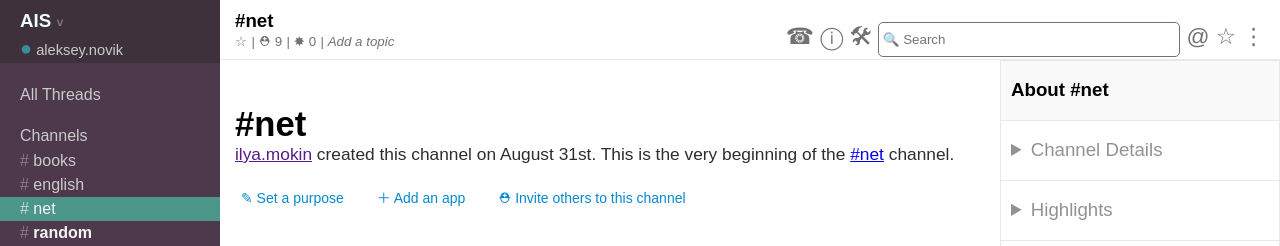
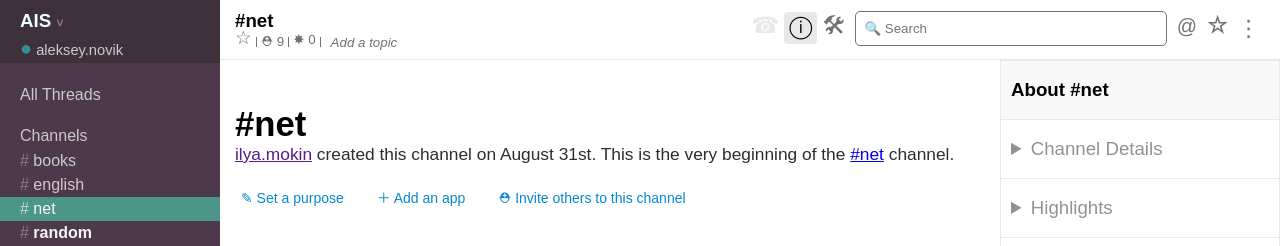
Before and after one commit to alekseyTask/alekseyTask.github.io, a plain HTML site: page index.html in a window 1280 px wide. Shown: the top 246 px of the page. Drawn offline with Linux system fonts and the light colour scheme.

Commit message:
вечер 03 10

```diff
--- a/New.css
+++ b/New.css
@@ -148,15 +148,83 @@
     display: flex;
     justify-content: space-between;
 }
+.topHolstLeft{
+    display: flex;
+    justify-content: flex-start;
+}
 .smallic{
     color:rgb(113,114,116);
     font-size: 10pt;
 }
+.smallic:hover{
+    color:rgb(5,122,189);
+    cursor: pointer;
+}
+.rzdTHL{
+    margin-top:5px;
+    margin-left:4px;
+    margin-right:4px;
+    width: 1px;
+    height: 10px;
+    background-color:rgb(113,114,116);
+}
+.starTHL{
+    margin-top:-5px;
+    font-size: 14pt;
+}
+.starTHL:hover{
+    color:rgb(255,204,82);
+    cursor: pointer;
+}
+.smallicAT{
+    margin-right:2px;
+    padding-left:2px;
+    padding-right: 2px;
+    padding-top:2px;
+    padding-bottom: 4px;
+    color:rgb(113,114,116);
+    font-size: 10pt;
+    margin-left: 3px;
+    border:1px solid rgba(232,232,232,0);
+    border-radius: 3px;
+}
+.smallicAT:hover{
+    cursor: pointer;
+    border-color: rgb(232,232,232);
+}
+#smallhide{
+    padding-top: 3px;
+    font-size: 10pt;
+    color:rgba(29,118,192,0);
+}
+.smallicAT:hover+#smallhide{
+    color:rgb(29,118,192);
+}
 .topHolstRight{
     padding-top:10px;
     padding-right: 15px;
+    padding-bottom: 15px;
     font-size:17pt;
     color:rgb(113,114,116);
+    display: flex;
+    justify-content:flex-start;
+}
+.topHolstRight>*{
+    padding-left:5px;
+    padding-right: 5px;
+    min-height: 32px;
+    align-self: center;
+}
+#phoneTHR{
+    color:rgb(232, 232, 232);
+}
+#helpTHR{
+    background-color: rgb(232, 232, 232);
+    border-radius: 4px;
+    color:black;
+}
+#setttingsTHR:hover{
+    color:rgb(5,122,189);
 }
 #inputFind{
     border-radius: 5px;
@@ -165,6 +233,24 @@
     border-style: solid;
     border-color: rgb(113,114,116);
     border-width: 1px;
+    margin-left:5px;
+    margin-right: 5px;
+}
+#atTHD{
+    font-size:15pt;
+    padding-top:6px;
+}
+#atTHD:hover{
+    color:rgb(215,43,75);
+}
+#starTHD:hover{
+    color:rgb(255,204,82);
+}
+#moreTHD{
+    padding-top:6px;
+}
+#moreTHD:hover{
+    color:rgb(29,118,192);
 }
 .dateMsgs{
     min-width: max-content;
@@ -307,7 +393,8 @@
     "menu msg about";
 }
 #firstAB{
-    height: 60px;
+    /* height: 60px; */
+    padding-bottom: 18px;
     border-bottom-width: 1px;
     border-bottom-color:rgb(232,232,232);
     border-bottom-style: solid;
@@ -317,7 +404,8 @@
     background-color: rgb(249,249,249);
 }
 .typicalAB{
-    height: 60px;
+    /* height: 60px; */
+    padding-bottom: 18px;
     border-bottom-width: 1px;
     border-bottom-color:rgb(232,232,232);
     border-bottom-style: solid;
@@ -326,9 +414,7 @@
     box-sizing: border-box;
     color:rgb(146,146,146);
     font-size: 14pt;
-}
-.typicalAB>p{
-    color:black;
+    outline: 0;
 }
 .typicalABblock{
     height: 100%;
@@ -336,6 +422,12 @@
 }
 .info{
     padding-top: 10px;
+    font-size: 10.5pt;
+    color:rgb(114,114,114);
+    padding-right: 10px;
+}
+typicalAB:focus{
+    outline: 0;
 }
 .msg:hover{
     background-color: rgb(249,249,249);
--- a/index.html
+++ b/index.html
@@ -44,24 +44,27 @@
         </div>
     </div>
         <div class="topHolst">
+            <div>
+            <h3>#net</h3>
             <div class="topHolstLeft">
-                <h3>#net</h3>
-                <a class="smallic">&#9734</a>
-                <span class="smallic"> | </span>
-                <a class="smallic">&#9937 9</a>
-                <span class="smallic"> | </span>
-                <a class="smallic">&#10040 0</a>
-                <span class="smallic"> | </span>
-                <a class="smallic"><i>Add a topic</i></a>
+                <div class="smallic starTHL">☆</div>
+                <div class="rzdTHL"></div>
+                <div class="smallic">⛑ 9</div>
+                <div class="rzdTHL"></div>
+                <div class="smallic">✸ 0</div>
+                <div class="rzdTHL"></div>
+                <div class="smallicAT"><i>Add a topic</i></div>
+                <div id="smallhide">Edit</div>
+            </div>
             </div>
             <div class="topHolstRight">
-                    <span>☎</span>
-                    <span>ⓘ</span>
-                    <span>🛠</span>
+                    <div id="phoneTHR">☎</div>
+                    <div id="helpTHR">ⓘ</div>
+                    <div id="setttingsTHR">🛠</div>
                     <input id="inputFind" type="text" name="lname" placeholder=" 🔍 Search">
-                    <span>@</span>
-                    <span>☆</span>
-                    <span>⋮</span>
+                    <div id="atTHD" class="pen">@</div>
+                    <div id="starTHD" class="pen"><b>☆</b></div>
+                    <div id="moreTHD" class="pen">⋮</div>
             </div>
         </div>
         <div class="chats">
@@ -147,9 +150,9 @@
                     <summary>Channel Details</summary>
             </details>
             <details class="typicalAB">
-                    <summary>Highlights</summary>
+                <summary>Highlights</summary>
                     <div class="info">
-                            Nothing yet. When this channel gets a bit more active, check back here.
+                        <i><b>Nothing yet.</b> When this channel gets a bit more active, check back here.</i>
                     </div>
             </details>
         </div>
```
